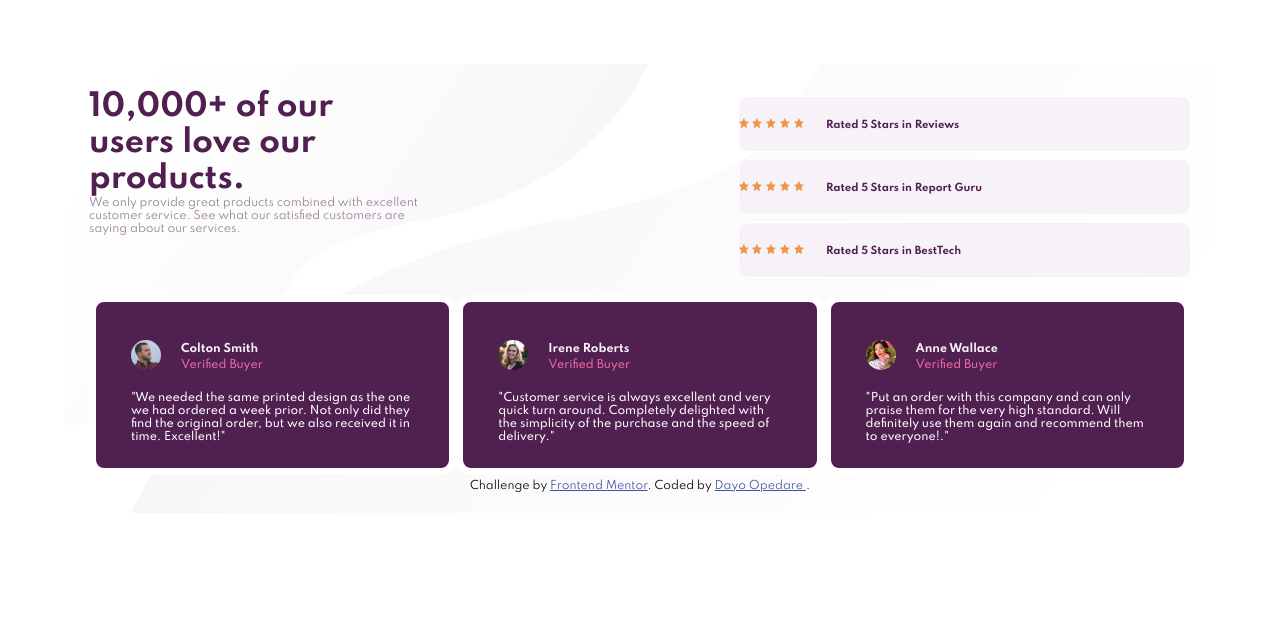
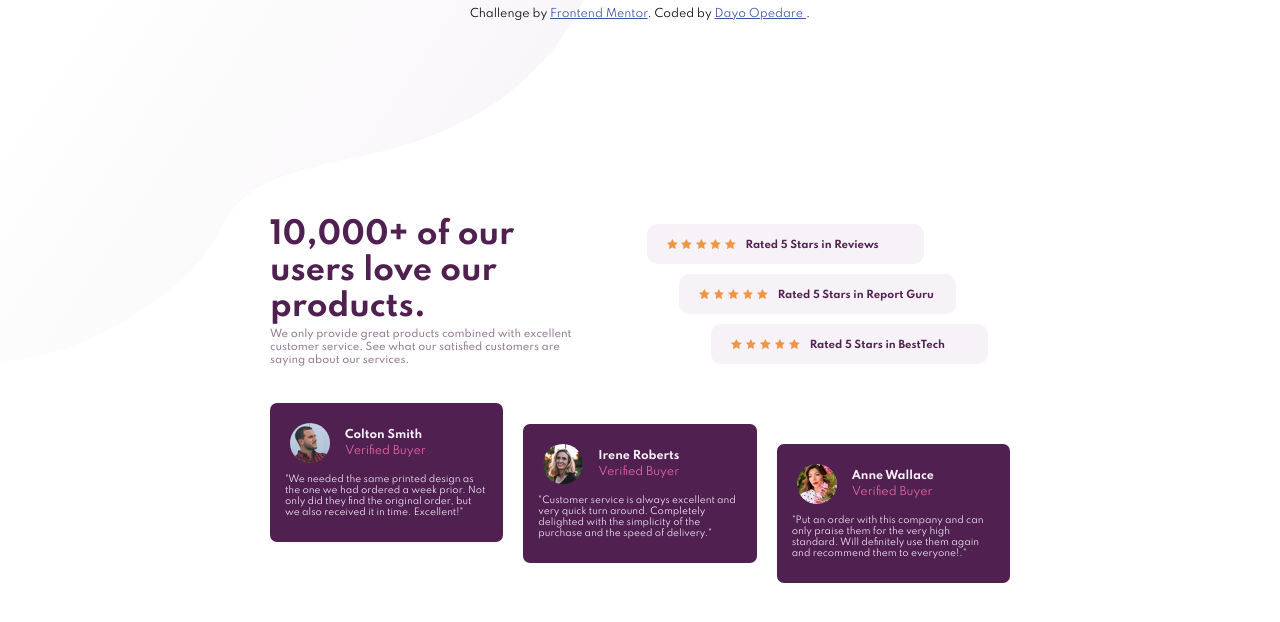
Before and after one commit to iopedare/social_proof, a plain HTML site: page index.html in a window 1280 px wide. Drawn offline with Linux system fonts and the light colour scheme.

Commit message:
overhaulling

```diff
--- a/index.html
+++ b/index.html
@@ -2,6 +2,8 @@
 <html lang="en">
   <head>
     <meta charset="UTF-8" />
+    <meta name="description" content="Social Proof">
+    <meta name="author" content="Dayo Opedare">
     <meta name="viewport" content="width=device-width, initial-scale=1.0" />
     <!-- displays site properly based on user's device -->
 
@@ -34,121 +36,95 @@
     </style>
   </head>
   <body>
-    <!-- Container for social proof and footer -->
-    <div class="social-proof container">
 
-      <!-- Container that shell header, star and profile -->
-      <div class="row">
+    <div id="wrapper">
+      <div id="content">
 
-        <!-- The header column -->
-        <div class="col-6 col-s-7 main header-container">
-          <div class="item header">
-            <h1 class="heading-1">10,000+ of our users love our products.</h1>
-          </div>
-          <p class="para-1">
+        <div id="first">
+          <h1>10,000+ of our <br>users love our <br>products.</h1>
+          <p>
             We only provide great products combined with excellent customer service.
             See what our satisfied customers are saying about our services.
           </p>
         </div>
 
-        <!-- The Star colomn -->
-        <div class="col-3 col-s-5 main star-container">
-          <div id="item-review" class="item-review">
-            <div class="review-list one">
-              <div class="icon-star">
+        <div id="second">
+          <div class="star one">
+            <div class="star-img">
               <img src="images/icon-star.svg" alt="Uh oh!">
               <img src="images/icon-star.svg" alt="Uh oh!">
               <img src="images/icon-star.svg" alt="Uh oh!">
               <img src="images/icon-star.svg" alt="Uh oh!">
               <img src="images/icon-star.svg" alt="Uh oh!">
-                <a id="rate-review">Rated 5 Stars in Reviews<a>
             </div>
+            <p class="rate-review">Rated 5 Stars in Reviews<p>
           </div>
 
-            <div class="review-list two">
-              <div class="icon-star">
+          <div class="star two">
+            <div class="star-img">
               <img src="images/icon-star.svg" alt="Uh oh!">
               <img src="images/icon-star.svg" alt="Uh oh!">
               <img src="images/icon-star.svg" alt="Uh oh!">
               <img src="images/icon-star.svg" alt="Uh oh!">
               <img src="images/icon-star.svg" alt="Uh oh!">
-                <a id="rate-review">Rated 5 Stars in Report Guru</a>
             </div>
+            <p class="rate-review">Rated 5 Stars in Report Guru</p>
           </div>
 
-            <div class="review-list three">
-              <div class="icon-star">
+          <div class="star three">
+            <div class="star-img">
               <img src="images/icon-star.svg" alt="Uh oh!">
               <img src="images/icon-star.svg" alt="Uh oh!">
               <img src="images/icon-star.svg" alt="Uh oh!">
               <img src="images/icon-star.svg" alt="Uh oh!">
               <img src="images/icon-star.svg" alt="Uh oh!">
-                <a id="rate-review">Rated 5 Stars in BestTech</a>
             </div>
-            </div>
+            <p class="rate-review">Rated 5 Stars in BestTech</p>
           </div>
         </div>
 
-        <!-- Customer feedback column -->
-        <div class="col-3 col-s-12 row-2 main profile-container">
-
-          <div class="photo-card one col-s-4">
-            <div class="card-container card_one">
-              <div class="profile-title">
-                <img class="profile-image" src="images/image-colton.jpg" alt="Uh Colton!">
-                <div class="profile-name">
-                  <h3 class="fullname">Colton Smith</h3>
-                  <p class="verification status">Verified Buyer</p>
-                </div>
+        <div id="third">
+          <div class="profile profile-one">
+            <img class="profile-image" src="images/image-colton.jpg" alt="Uh Colton">
+            <div class="profile-description">
+              <h3 class="username">Colton Smith</h3>
+              <p class="verification">Verified Buyer</p>
             </div>
             <p class="customer-feedback">
               "We needed the same printed design as the one we had ordered a week prior.
               Not only did they find the original order, but we also received it in time.
               Excellent!"
             </p>
-
-            </div>
           </div>
 
-          <div class="photo-card two col-s-4">
-            <div class="card-container card_two">
-              <div class="profile-title">
-                <img class="profile-image" src="images/image-irene.jpg" alt="Uh Irene!">
-                <div class="profile-name">
-                  <h3 class="fullname">Irene Roberts</h3>
-                  <p class="verification status">Verified Buyer</p>
-                </div>
+          <div class="profile profile-two">
+            <img class="profile-image" src="images/image-irene.jpg" alt="Uh Irene">
+            <div class="profile-description">
+              <h3 class="username">Irene Roberts</h3>
+              <p class="verification">Verified Buyer</p>
             </div>
             <p class="customer-feedback">
               "Customer service is always excellent and very quick turn around. Completely
               delighted with the simplicity of the purchase and the speed of delivery."
             </p>
-
-            </div>
           </div>
 
-          <div class="photo-card three col-s-4">
-            <div class="card-container card_three">
-              <div class="profile-title">
-                <img class="profile-image" src="images/image-anne.jpg" alt="Uh Anne!">
-                <div class="profile-name">
-                  <h3 class="fullname">Anne Wallace</h3>
-                  <p class="verification status">Verified Buyer</p>
-                </div>
+          <div class="profile profile-three">
+            <img class="profile-image" src="images/image-anne.jpg" alt="Uh Anne">
+            <div class="profile-description">
+              <h3 class="username">Anne Wallace</h3>
+              <p class="verification">Verified Buyer</p>
             </div>
             <p class="customer-feedback">
               "Put an order with this company and can only praise them for the very high standard.
               Will definitely use them again and recommend them to everyone!."
             </p>
-
           </div>
-          </div>
-
 
         </div>
 
+      </div>
 
-      </div>
 
 
       <div class="attribution">
@@ -159,5 +135,7 @@
       </div>
 
     </div>
+
+
   </body>
 </html>
--- a/style.css
+++ b/style.css
@@ -1,192 +1,244 @@
 :root {
-
   /* Primary */
   --dark-magenta: hsl(300, 43%, 22%);
   --soft-pink: hsl(333, 80%, 67%);
-
   /* Neutral */
   --dark-gray-magenta: hsl(303, 10%, 53%);
   --light-gray-magenta: hsl(300, 24%, 96%);
   --white: hsl(0, 0%, 100%);
 }
 
-* {
-  padding: 0;
-  margin: 0;
-  box-sizing: border-box;
+body {
+  text-align: center;
+  font-family: 'Spartan', sans-serif;
+  font-size: 15px;
+
+  background-image:
+    url("images/bg-pattern-top-mobile.svg"),
+    url("images/bg-pattern-bottom-mobile.svg")
+  ;
+  background-repeat: no-repeat no-repeat;
+  background-position: left top, right bottom 10vh;
+}
+
+#content {
+  margin: 0 auto;
+  padding: 30px;
+  max-width: 275px;
+}
+
+#first h1 {
+  color: var(--dark-magenta);
+  font-size: 20px;
+  margin: 15px;
+}
+
+#first p {
+  color: var(--dark-gray-magenta);
+  font-size: 10px;
+  font-weight: 500;
+  margin: 21px;
+}
+
+#second {
+  margin-bottom: 30px;
+}
+
+#second img {
+  height: 10px;
+}
+
+#second .rate-review {
+  font-weight: 700;
+  color: var(--dark-magenta);
+}
+
+#second .star {
+  background: var(--light-gray-magenta);
+  border-radius: 10px;
+  margin: 10px;
+  padding: 10px;
+}
+
+#second .rate-review {
+  font-size: 10px;
+}
+
+#third {
+  margin: 15px;
+}
+
+#third .profile {
+  background: var(--dark-magenta);
+  border-radius: 7px;
+
+  color: var(--light-gray-magenta);
+}
+
+#third img {
+  border-radius: 50%;
+  height: 25px;
+  width: 25px;
+  margin-top: 15px;
+  margin-left: 15px;
+}
+
+#third .profile {
+  text-align: left;
+}
+
+#third .profile-description {
+  margin-left: 55px;
+  margin-top: -37px;
+}
+
+.username {
+  font-size: 9px;
+}
+
+.verification {
+  font-size: 9px;
+  color: var(--soft-pink);
+  margin-top: -8px;
+}
+
+.customer-feedback {
+  font-size: 9px;
+  padding: 20px;
+  margin-top: -10px
 }
 
 
-.social-proof.container {
-  background: var(--white);
+
+@media screen and (min-width:760px) {
+  body {
+    text-align: left;
+    font-family: 'Spartan', sans-serif;
+    font-size: 15px;
+
     background-image:
       url("images/bg-pattern-top-desktop.svg"),
       url("images/bg-pattern-bottom-desktop.svg")
     ;
     background-repeat: no-repeat no-repeat;
-  background-position: top left, bottom right;
-
-  font-size: 15px;
-  font-family: 'Spartan', sans-serif;
-
-  min-width: 375px;
-  max-width: 1440px;
-
-  margin-top: 5%;
-  margin-left: 5%;
-  margin-right: 5%;
-
-  padding: 20px;
-
+    background-position: left top, right bottom 10vh;
   }
 
-/* Header Container */
-.header-container h1{
-  width: 250px;
+  #content {
+    margin: 0 auto;
+    min-width: 740px;
+
+    display: grid;
+    grid-template-columns: repeat(2, 1fr);
+
+    grid-gap: 15px;
+
+    top: 50%;
+    left: 50%;
+    position: absolute;
+    transform: translate(-50%, -50%);
   }
 
-.header-container p{
-  word-wrap: break-word;
-  width: 350px;
-  font-size: 11px;
-  color: var(--dark-gray-magenta);
+  #first h1 {
+    color: var(--dark-magenta);
+    font-size: 30px;
+    margin: 0 auto;
   }
 
-/* Font Color */
-.heading-1 {
-  color: var(--dark-magenta);
+  #first p {
+    color: var(--dark-gray-magenta);
+    font-size: 10px;
+    font-weight: 500;
+    margin-top: 3px;
+    margin-left: 0;
+    padding-right: 15px;
   }
 
-.review-list {
-  background-color: var(--light-gray-magenta);
-  border: 1px solid var(--white);
-  border-radius: 10px;
-  margin: 7px 0;
-
-  display: flex;
-  flex-direction: column;
-  justify-content: center;
-  align-self: center;
-  text-align: left;
-  height: 7vh;
-
-
-
-  color: var(--dark-magenta);
+  #second {
+    display: grid;
+    grid-template-columns: repeat(12, 1fr);
+    grid-auto-rows: 20px;
+    grid-gap: 30px
   }
 
 
-
-/* Next step is to change the size of the star */
-#rate-review {
+  #second .rate-review {
     font-size: 10px;
-  font-weight: bold;
-  margin-left: 18px;
+    margin-left: 10px;
   }
 
-.icon-star img {
-  height: 10px;
-  width: 10px;
+  #second .star {
+    background: var(--light-gray-magenta);
+    border-radius: 10px;
+    margin: 7px;
+    padding: 20px;
+    display: inline-flex;
   }
 
-/* Here is the profile card */
-.photo-card {
-  background: var(--dark-magenta);
-  border: 7px solid var(--white);
-  border-radius: 15px;
+  .star p {
+    margin-top: -5px;
+  }
+
+  .star-img {
+    margin-top: -8px;
+  }
+
+  .star.one {
+    grid-column: 1 / 11;
+  }
+
+  .star.two {
+    grid-column: 2 / 12;
+  }
+
+  .star.three {
+    grid-column: 3 / 13;
+  }
+
+  #third {
+    display:  grid;
+    grid-template-columns: repeat(3, 1fr);
+    grid-column: span 3;
+    grid-gap: 20px;
 
     height: 180px;
-  width: 300px;
+    margin: 0;
   }
 
-.card-container {
-  padding: 20px;
+  #third img {
+    height: 40px;
+    width: 40px;
+    margin-top: 20px;
+    margin-left: 20px;
+  }
+
+  #third .profile-description {
+    margin-left: 75px;
+    margin-top: -50px;
+  }
+
+  .username {
+    font-size: 11px;
+  }
+
+  .verification {
+    font-size: 11px;
   }
 
   .customer-feedback {
-  padding: 10px;
-  color: var(--white);
-  font-size: 11px;
-  font-weight: 500;
+    font-size: 9px;
+    padding: 15px;
   }
 
-.profile-image {
-  border-radius: 50%;
-
-  height: 30px;
-  width: 30px;
-
-  margin-top: 13px;
-  margin-left: 10px;
+  .profile-one {
+    align-self: start;
   }
 
-.fullname {
-  color: var(--light-gray-magenta);
-  font-size: 11px;
-  margin-bottom: 3px;
+  .profile-two {
+    align-self: center;
   }
 
-.verification {
-  color: var(--soft-pink);
-  font-size: 11px;
-  font-weight: 500;
+  .profile-three {
+    align-self: end;
   }
-
-.profile-name {
-  margin-top: -32px;
-  margin-left: 60px;
 }
-
-.profile-title {
-  margin-bottom: 10px;
-}
-
-/* Arrange all column */
-.row::after {
-  content: "";
-  clear: both;
-  display: table;
-}
-
-[class*="col-"] {
-  float: left;
-  padding: 5px;
-  width: 100%;
-
-  /* margin: 10px auto; */
-}
-
-/* Responsive Web */
-@media only screen and (min-width: 731px) {
-  /* For tablets: */
-
-
-  .col-s-1 {width: 8.33%;}
-  .col-s-2 {width: 16.66%;}
-  .col-s-3 {width: 25%;}
-  .col-s-4 {width: 33.33%;}
-  .col-s-5 {width: 41.66%;}
-  .col-s-6 {width: 50%;}
-  .col-s-7 {width: 58.33%;}
-  .col-s-8 {width: 66.66%;}
-  .col-s-9 {width: 75%;}
-  .col-s-10 {width: 83.33%;}
-  .col-s-11 {width: 91.66%;}
-  .col-s-12 {width: 100%;}
-}
-@media only screen and (min-width: 1441px) {
-  /* For desktop: */
-
-  .col-1 {width: 8.33%;}
-  .col-2 {width: 16.66%;}
-  .col-3 {width: 25%;}
-  .col-4 {width: 33.33%;}
-  .col-5 {width: 41.66%;}
-  .col-6 {width: 50%;}
-  .col-7 {width: 58.33%;}
-  .col-8 {width: 66.66%;}
-  .col-9 {width: 75%;}
-  .col-10 {width: 83.33%;}
-  .col-11 {width: 91.66%;}
-  .col-12 {width: 100%;}
-}
```
Lines whose indentation alone changed are shown as unchanged.
